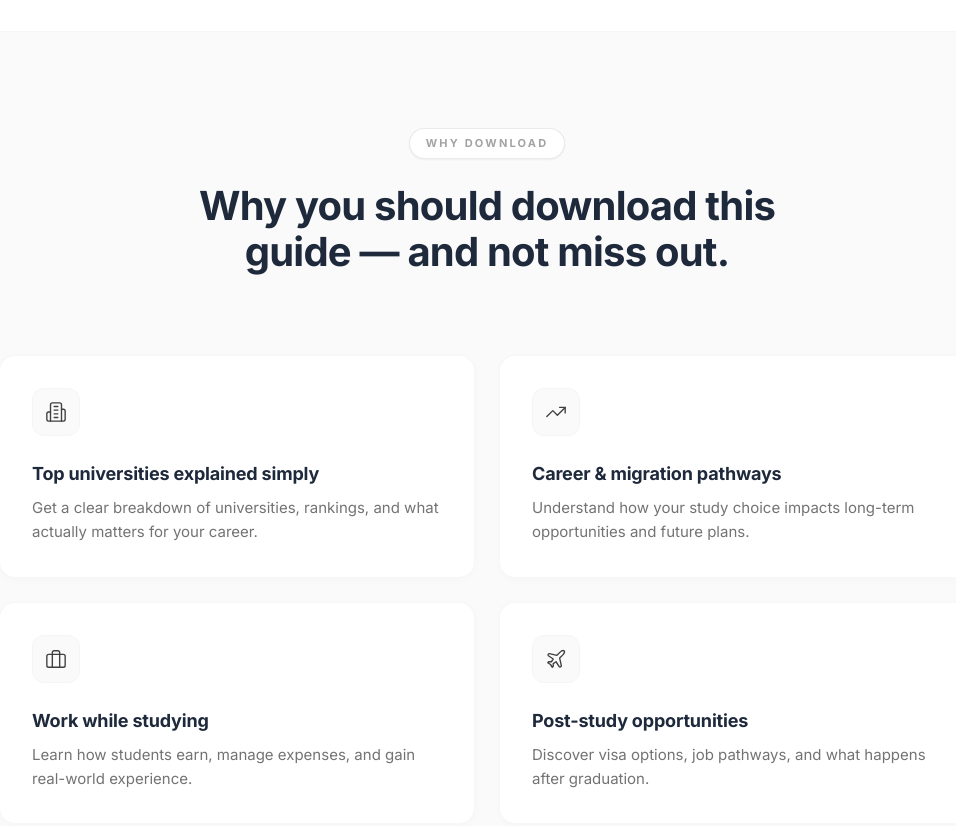
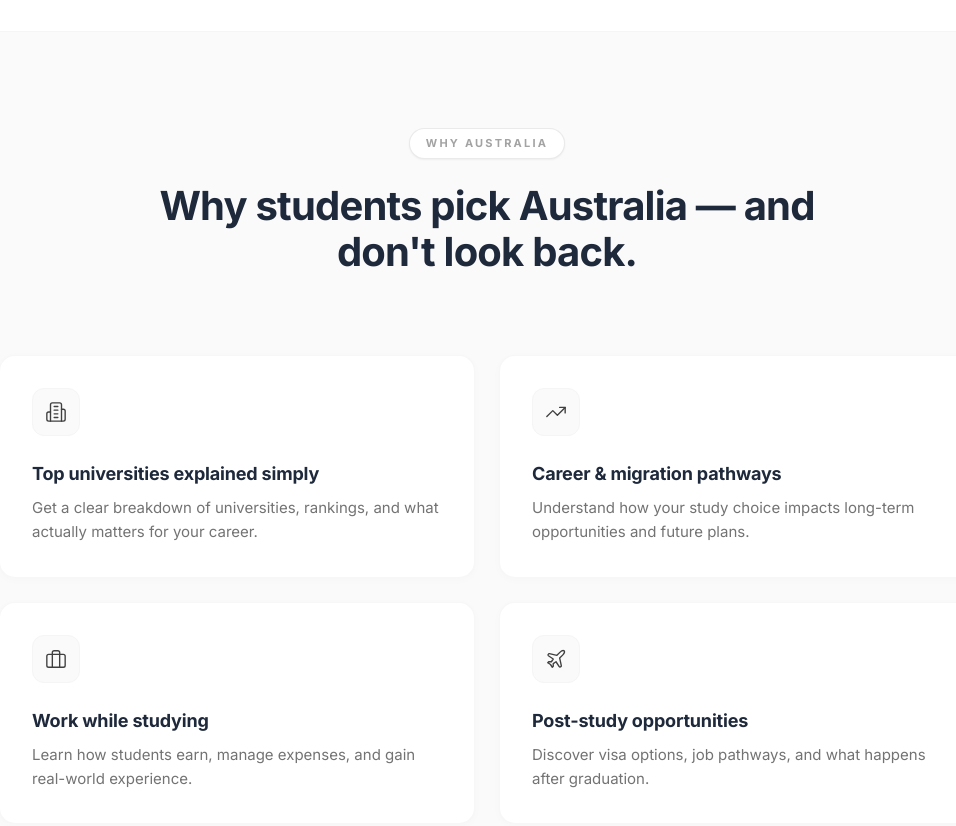
Before and after one commit to ghatul17/globaly_ebook, a React (Vite) app: page / in a window 1280 px wide. Shown: the part 1600-2426 px from the top of the page, without its empty margins (153-1109 px from the left). Built offline with nearby package versions, Linux system fonts and the light colour scheme.

Commit message:
feat: make PersuasionSection text dynamic for Australia

```diff
--- a/src/components/PersuasionSection.tsx
+++ b/src/components/PersuasionSection.tsx
@@ -45,7 +45,9 @@ export default function PersuasionSection({ country, content = DEFAULT_CONTENT }
             {country ? `WHY ${country.toUpperCase()}` : "WHY DOWNLOAD"}
           </span>
           <h2 className="text-[32px] sm:text-[40px] font-bold text-navy tracking-[-0.02em] max-w-2xl leading-[1.15]">
-            Why you should download this guide — and not miss out.
+            {country
+              ? `Why students pick ${country} — and don't look back.`
+              : "Why you should download this guide — and not miss out."}
           </h2>
         </div>
 
--- a/src/pages/HomePage.tsx
+++ b/src/pages/HomePage.tsx
@@ -209,7 +209,7 @@ export default function HomePage() {
       </section>
 
       {/* ── WHY DOWNLOAD ───────────────────────── */}
-      <PersuasionSection />
+      <PersuasionSection country="Australia" />
 
       {/* ── HOW IT WORKS ─────────────────────── */}
       <div id="how">
```
